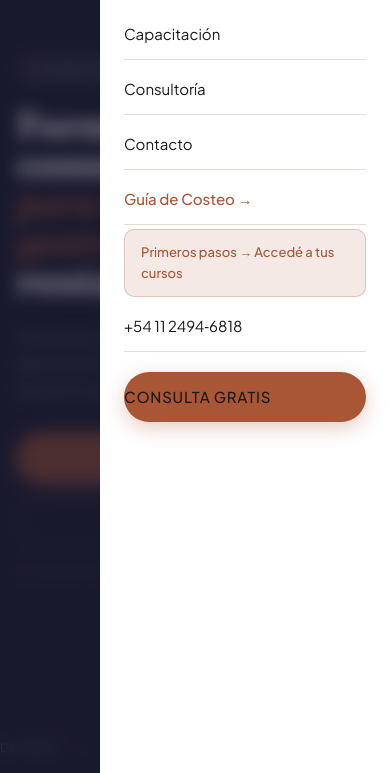
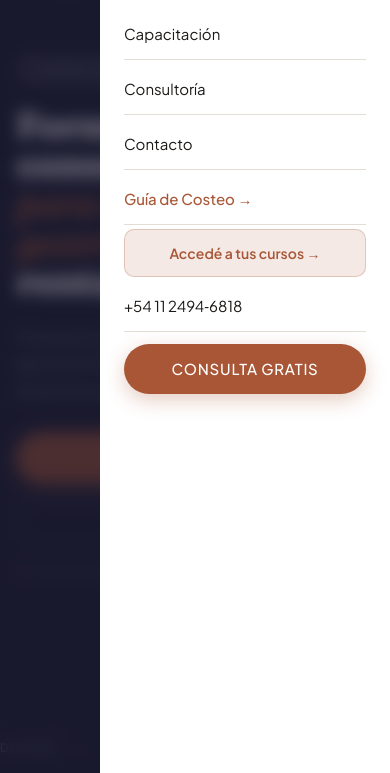
Before and after one commit to metodofermento/metodofermento, a website: page index.html in a window 390 px wide. Both pictures are taken after a click on the button "Menú". Shown: the part 71-844 px from the top of the page. Drawn offline with Linux system fonts and the light colour scheme.

Commit message:
fix mobile: CONSULTA GRATIS texto blanco + Accedé a tus cursos en una línea

```diff
--- a/index.html
+++ b/index.html
@@ -38,10 +38,11 @@ p{color:var(--muted);line-height:1.75;font-weight:300}
 
 
 .drawer-plataforma{
-  display:flex!important;align-items:center;justify-content:space-between;
+  display:flex!important;align-items:center;justify-content:center;gap:6px;
   background:var(--terra-l)!important;border:1px solid var(--terra-b)!important;
   border-radius:10px!important;padding:12px 16px!important;
-  color:var(--terra)!important;font-weight:500!important;font-size:13px!important;
+  color:var(--terra)!important;font-weight:600!important;font-size:14px!important;
+  white-space:nowrap;text-align:center;
 }
 .drawer-plataforma:hover{background:rgba(168,86,54,.2)!important}
 
@@ -519,9 +520,9 @@ body:has(a:hover,button:hover,.mod:hover) #cursor-ring{width:52px;height:52px;bo
     <a href="#sistema" onclick="document.getElementById('mobileMenu').classList.remove('open')">Consultoría</a>
     <a href="#contacto" onclick="document.getElementById('mobileMenu').classList.remove('open')">Contacto</a>
     <a href="/guia.html" style="color:var(--terra);font-weight:500">Guía de Costeo →</a>
-    <a href="/login" class="drawer-plataforma">Primeros pasos → Accedé a tus cursos</a>
+    <a href="/login" class="drawer-plataforma">Accedé a tus cursos →</a>
     <a href="tel:+541124946818">+54 11 2494‑6818</a>
-    <a href="#contacto" class="btn btn-p" onclick="document.getElementById('mobileMenu').classList.remove('open')">Consulta gratis</a>
+    <a href="#contacto" class="btn btn-p" style="color:#fff!important;text-align:center;justify-content:center;margin-top:8px" onclick="document.getElementById('mobileMenu').classList.remove('open')">Consulta gratis</a>
   </div>
 </div>
 
```
Also changed, not shown: public/index.html (+5 -4 lines).
